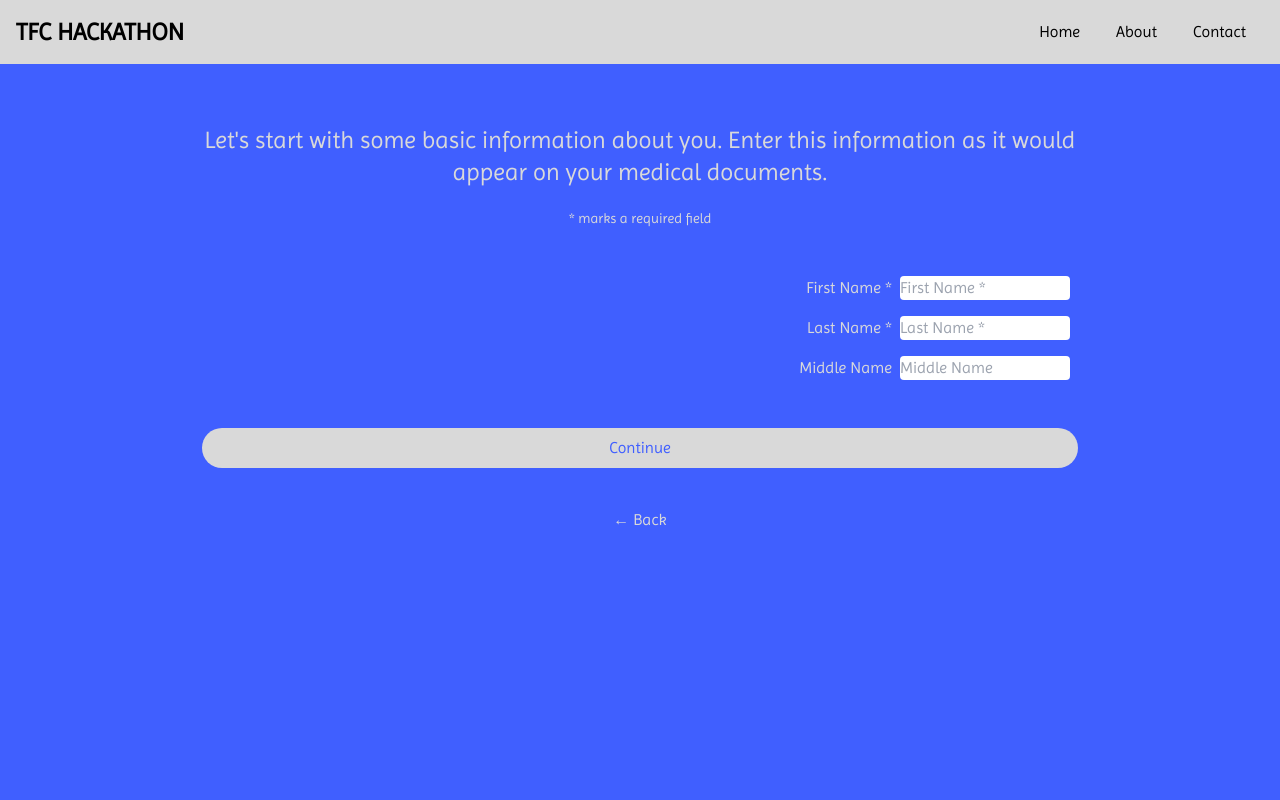
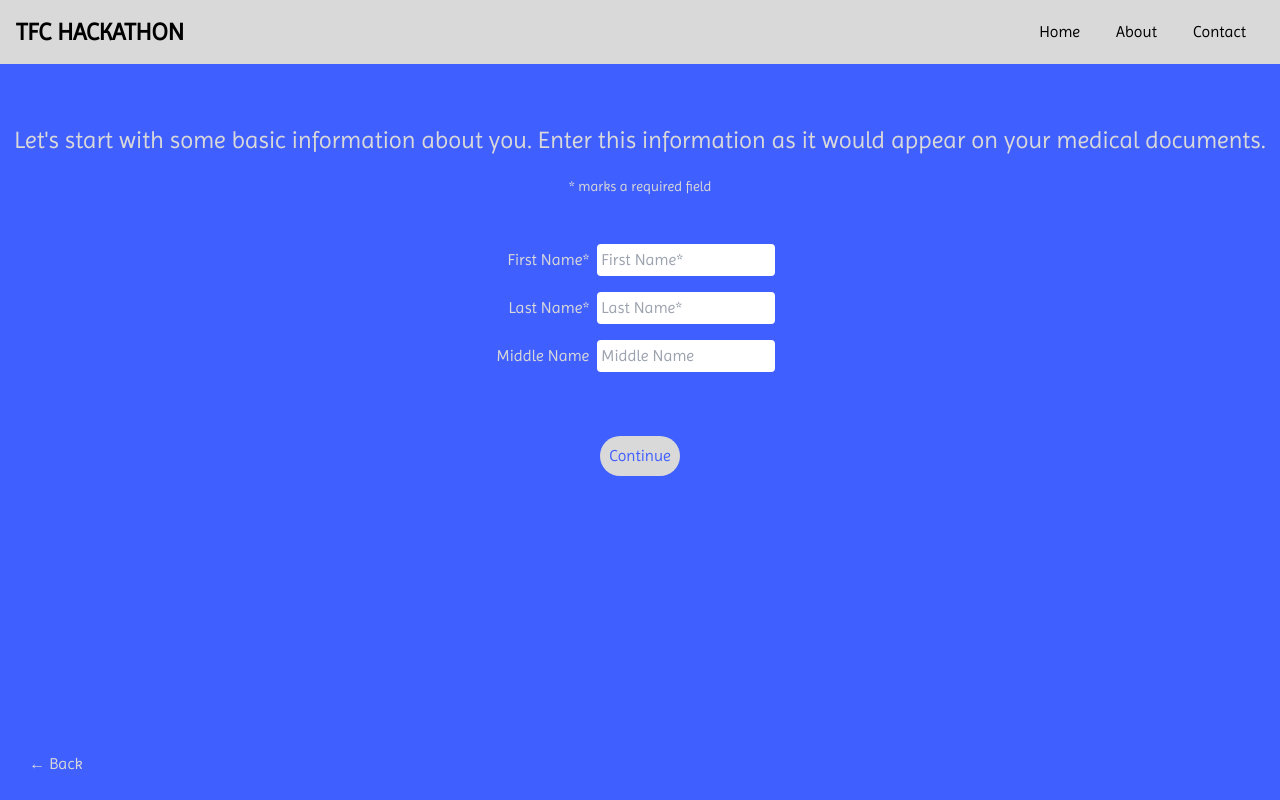
Before and after one commit to KingTingTheGreat/tfc-hackathon, a Next.js app: page /sign-up in a window 1280 px wide. Built offline with nearby package versions, Linux system fonts and the light colour scheme.

Commit message:
styling and submits data to backend

```diff
--- a/app/sign-up/page.tsx
+++ b/app/sign-up/page.tsx
@@ -34,16 +34,18 @@ const InputField = ({
 	required: boolean;
 }) => {
 	return (
-		<div className="flex items-center text-offwhite">
+		<div className="flex flex-col md:flex-row items-center text-offwhite">
+			<div className="flex flex-col md:flex-row items-start md:items-center">
 				<h4>{label}</h4>
 				<input
 					type="text"
-				className="m-2 text-black rounded"
+					className="m-0.5 md:m-2 p-1 text-black rounded"
 					value={value}
 					placeholder={label}
 					required={required}
 					onChange={(e) => setValue(e.target.value)}
 				/>
+			</div>
 		</div>
 	);
 };
@@ -53,8 +55,8 @@ export default function SignUp() {
 	const [firstName, setFirstName] = useState("");
 	const [lastName, setLastName] = useState("");
 	const [middleName, setMiddleName] = useState("");
-	const [selectedMonth, setSelectedMonth] = useState("");
-	const [selectedDay, setSelectedDay] = useState("");
+	const [selectedMonth, setSelectedMonth] = useState("January");
+	const [selectedDay, setSelectedDay] = useState("1");
 	const [selectedYear, setSelectedYear] = useState("");
 	const handleDayChange = (event: any) => {
 		setSelectedDay(event.target.value);
@@ -65,31 +67,31 @@ export default function SignUp() {
 	const handleYearChange = (event: any) => {
 		setSelectedYear(event.target.value);
 	};
-	const [address, setAddress] = useState("");
+	const [streetAddress, setStreetAddress] = useState("");
 	const [appt, setAppt] = useState("");
 	const [city, setCity] = useState("");
 	const [state, setSateName] = useState("");
 	const [zipCode, setZipCode] = useState("");
 	const [country, setCountry] = useState("");
-	const [group, setGroup] = useState("");
-	const [id, setID] = useState("");
-	const [rxBIN, setRXBin] = useState("");
+	const [groupNumber, setGroupNumber] = useState("");
+	const [memberId, setMemberId] = useState("");
+	const [rxBin, setrxBin] = useState("");
 	const [email, setEmail] = useState("");
 	const [password, setPassword] = useState("");
 	const [retypePassword, setRetypePassword] = useState("");
 
+	const [redirectDashboard, setRedirectDashboard] = useState(false);
+
+	const [errorMessage, setErrorMessage] = useState(<p></p>);
+
 	const getMonthLength = () => {
 		if (["January", "March", "May", "July", "August", "October", "December"].includes(selectedMonth)) {
-			console.log(31);
 			return 31;
 		} else if (["April", "June", "September", "November"].includes(selectedMonth)) {
-			console.log(30);
 			return 30;
 		} else if (Number(selectedYear) % 4 === 0) {
-			console.log(29);
 			return 29;
 		} else {
-			console.log(28);
 			return 28;
 		}
 	};
@@ -97,31 +99,84 @@ export default function SignUp() {
 	if (section < 0) {
 		redirect("/");
 	} else if (section > 5) {
+		fetch("/api/signup", {
+			method: "POST",
+			body: JSON.stringify({
+				firstName,
+				lastName,
+				middleName,
+				streetAddress,
+				appt,
+				city,
+				state,
+				zipCode,
+				country,
+				groupNumber,
+				memberId,
+				rxBin,
+				email,
+				password,
+				dob: `${selectedMonth} ${selectedDay}, ${selectedYear}`,
+			}),
+		}).then((res) => {
+			if (res.ok) {
+				setRedirectDashboard(true);
+			} else {
+				setSection(section - 1);
+				setErrorMessage(<p className="text-sm text-red-600">An error occurred. Please try again.</p>);
+			}
+		});
+	}
+
+	if (redirectDashboard) {
 		redirect("/dashboard");
 	}
 
 	return (
 		<main className="flex min-h-11/12 items-center justify-center">
-			<div className="flex-flex-col min-h-11/12 items-center justify-center text-center w-[70%] py-10 my-5">
-				<div id="text-description">
+			<div className="flex-flex-col min-h-11/12 items-center justify-center text-center py-10 my-5">
+				<div id="text-description w-[70%]">
 					<p className="text-2xl text-offwhite ">
 						Let&apos;s start with some basic information about you. Enter this information as it would
 						appear on your medical documents.
 					</p>
 					<p className="text-sm py-5 text-offwhite">* marks a required field</p>
 				</div>
-
-				{/* section */}
-				<div className={`${section === 0 ? "flex" : "hidden"} flex-col min-h-1 items-end my-5`}>
-					<InputField label="First Name *" value={firstName} setValue={setFirstName} required={true} />
-					<InputField label="Last Name *" value={lastName} setValue={setLastName} required={true} />
-					<InputField label="Middle Name" value={middleName} setValue={setMiddleName} required={false} />
+				<div className="flex flex-col w-full items-center">
+					<div className="h-40 w-[80%] flex justify-center">
+						{/* section 1 */}
+						<div className={`${section === 0 ? "flex" : "hidden"} flex-col items-end my-5`}>
+							<InputField label="First Name*" value={firstName} setValue={setFirstName} required={true} />
+							<InputField label="Last Name*" value={lastName} setValue={setLastName} required={true} />
+							<InputField
+								label="Middle Name"
+								value={middleName}
+								setValue={setMiddleName}
+								required={false}
+							/>
 						</div>
 
 						{/* section 2 */}
-				<div className={`${section === 1 ? "flex" : "hidden"} flex-col min-h-1 items-end my-5`}>
-					<label>Date of Birth:</label>
-					<select className="text-black" name="day" id="day" value={selectedDay} onChange={handleDayChange}>
+						<div className={`${section === 1 ? "flex" : "hidden"} flex-col items-end my-5`}>
+							<label className="text-offwhite">Date of Birth*</label>
+							<select
+								className="text-black m-2"
+								name="month"
+								id="month"
+								value={selectedMonth}
+								onChange={handleMonthChange}>
+								{months.map((month) => (
+									<option key={month} value={month}>
+										{month}
+									</option>
+								))}
+							</select>
+							<select
+								className="text-black m-2"
+								name="day"
+								id="day"
+								value={selectedDay}
+								onChange={handleDayChange}>
 								{Array.from(
 									{
 										length: getMonthLength(),
@@ -134,19 +189,7 @@ export default function SignUp() {
 								))}
 							</select>
 							<select
-						className="text-black"
-						name="month"
-						id="month"
-						value={selectedMonth}
-						onChange={handleMonthChange}>
-						{months.map((month) => (
-							<option key={month} value={month}>
-								{month}
-							</option>
-						))}
-					</select>
-					<select
-						className="text-black"
+								className="text-black m-2"
 								name="year"
 								id="year"
 								value={selectedYear}
@@ -160,28 +203,43 @@ export default function SignUp() {
 						</div>
 
 						{/* section 3 */}
-				<div className={`${section === 2 ? "flex" : "hidden"} flex-col min-h-1 items-end my-5`}>
-					<InputField label="Address *" value={address} setValue={setAddress} required={true} />
-					<InputField label="Apartment, suite, etc" value={appt} setValue={setAppt} required={false} />
-					<InputField label="City *" value={city} setValue={setCity} required={true} />
+						<div className={`${section === 2 ? "flex" : "hidden"} flex-col items-end my-5`}>
+							<InputField
+								label="Street Address*"
+								value={streetAddress}
+								setValue={setStreetAddress}
+								required={true}
+							/>
+							<InputField
+								label="Apartment, suite, etc"
+								value={appt}
+								setValue={setAppt}
+								required={false}
+							/>
+							<InputField label="City*" value={city} setValue={setCity} required={true} />
 						</div>
 
 						{/* section 4 */}
-				<div className={`${section === 3 ? "flex" : "hidden"} flex-col min-h-1 items-end my-5`}>
-					<InputField label="State *" value={state} setValue={setSateName} required={true} />
-					<InputField label="Zip Code *" value={zipCode} setValue={setZipCode} required={true} />
-					<InputField label="Country *" value={country} setValue={setCountry} required={true} />
+						<div className={`${section === 3 ? "flex" : "hidden"} flex-col items-end my-5`}>
+							<InputField label="State*" value={state} setValue={setSateName} required={true} />
+							<InputField label="Zip Code*" value={zipCode} setValue={setZipCode} required={true} />
+							<InputField label="Country*" value={country} setValue={setCountry} required={true} />
 						</div>
 
 						{/* section 5 */}
-				<div className={`${section === 4 ? "flex" : "hidden"} flex-col min-h-1 items-end my-5`}>
-					<InputField label="Group Number *" value={group} setValue={setGroup} required={true} />
-					<InputField label="Member ID *" value={id} setValue={setID} required={true} />
-					<InputField label="RxBIN *" value={rxBIN} setValue={setRXBin} required={true} />
+						<div className={`${section === 4 ? "flex" : "hidden"} flex-col items-end my-5`}>
+							<InputField
+								label="Group Number*"
+								value={groupNumber}
+								setValue={setGroupNumber}
+								required={true}
+							/>
+							<InputField label="Member ID*" value={memberId} setValue={setMemberId} required={true} />
+							<InputField label="rxBin*" value={rxBin} setValue={setrxBin} required={true} />
 						</div>
 
 						{/* section 6 */}
-				<div className={`${section === 5 ? "flex" : "hidden"} flex-col min-h-1 items-end my-5`}>
+						<div className={`${section === 5 ? "flex" : "hidden"} flex-col items-end my-5`}>
 							<InputField label="Email *" value={email} setValue={setEmail} required={true} />
 							<InputField label="Password *" value={password} setValue={setPassword} required={true} />
 							<InputField
@@ -191,19 +249,20 @@ export default function SignUp() {
 								required={true}
 							/>
 						</div>
+					</div>
 
-				<div className="my-10">
+					<div className="my-10 w-full flex flex-col items-center">
 						<div
-						className="text-blaj bg-offwhite text-center py-2 px-4 my-5 rounded-full cursor-pointer select-none"
+							className="text-blaj bg-offwhite flex justify-center w-20 py-2 px-4 my-5 rounded-full hover:shadow-xl transition-all cursor-pointer select-none"
 							onClick={() => {
 								setSection(section + 1);
 							}}>
 							Continue
 						</div>
+						{errorMessage}
 					</div>
-				<div>
 					<div
-						className="text-offwhite my-5 cursor-pointer select-none"
+						className="text-offwhite flex justify-center fixed left-0 bottom-0 w-20 m-4 p-2 rounded-full cursor-pointer select-none"
 						onClick={() => {
 							setSection(section - 1);
 						}}>
```
Lines whose indentation alone changed are shown as unchanged.
